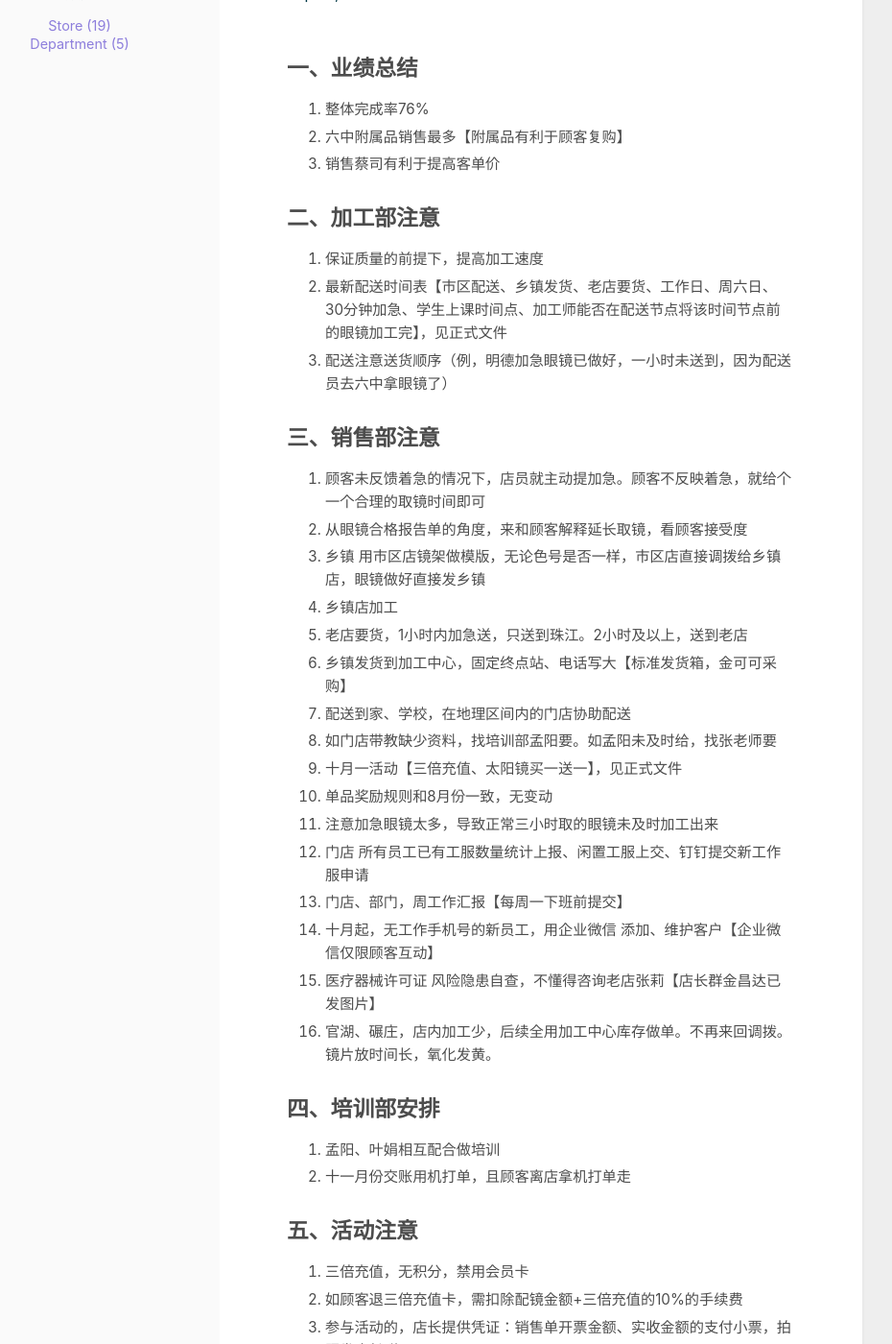
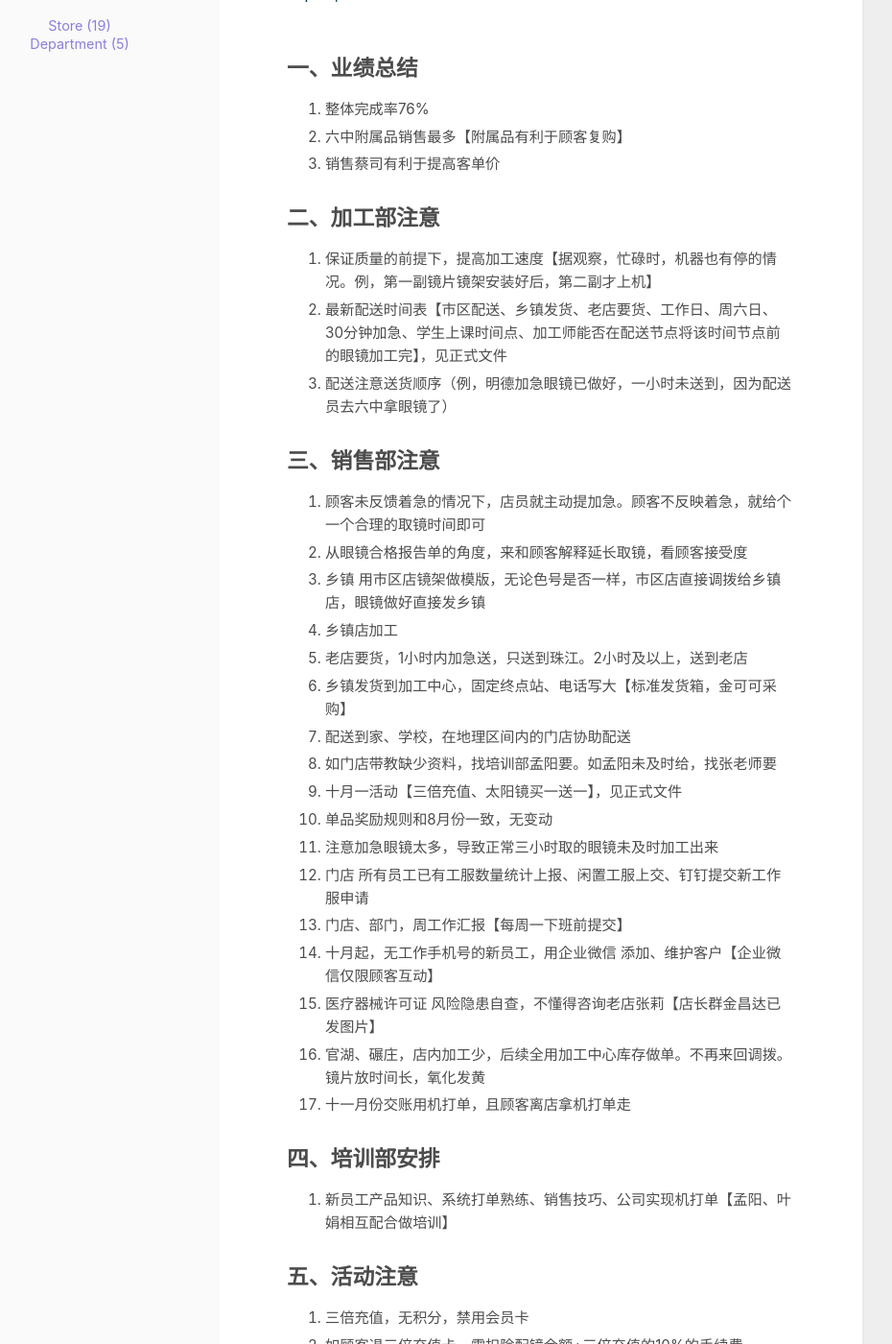
Before and after one commit to cuihuanhuan/srm, a Jekyll site: the page built from _posts/2022-09-26-220926.md, in a window 1280 px wide and 1400 px high, scrolled down 222 px. Shown: the whole window at 96% size, without its empty margins (221-1151 px from the left). Built offline with Jekyll 4.4.1, drawn with Linux system fonts in a browser that asks for light colours.

Commit message:
Update 2022-09-26-220926.md

```diff
--- a/_posts/2022-09-26-220926.md
+++ b/_posts/2022-09-26-220926.md
@@ -13,7 +13,7 @@ category: Store
 3. 销售蔡司有利于提高客单价
 
 ## 二、加工部注意
-1. 保证质量的前提下，提高加工速度
+1. 保证质量的前提下，提高加工速度【据观察，忙碌时，机器也有停的情况。例，第一副镜片镜架安装好后，第二副才上机】
 2. 最新配送时间表【市区配送、乡镇发货、老店要货、工作日、周六日、30分钟加急、学生上课时间点、加工师能否在配送节点将该时间节点前的眼镜加工完】，见正式文件
 3. 配送注意送货顺序（例，明德加急眼镜已做好，一小时未送到，因为配送员去六中拿眼镜了）
 
@@ -34,11 +34,11 @@ category: Store
 13. 门店、部门，周工作汇报【每周一下班前提交】
 14. 十月起，无工作手机号的新员工，用企业微信 添加、维护客户【企业微信仅限顾客互动】
 15. 医疗器械许可证 风险隐患自查，不懂得咨询老店张莉【店长群金昌达已发图片】
-16. 官湖、碾庄，店内加工少，后续全用加工中心库存做单。不再来回调拨。镜片放时间长，氧化发黄。
+16. 官湖、碾庄，店内加工少，后续全用加工中心库存做单。不再来回调拨。镜片放时间长，氧化发黄
+17. 十一月份交账用机打单，且顾客离店拿机打单走
 
 ## 四、培训部安排
-1. 孟阳、叶娟相互配合做培训
-2. 十一月份交账用机打单，且顾客离店拿机打单走
+1. 新员工产品知识、系统打单熟练、销售技巧、公司实现机打单【孟阳、叶娟相互配合做培训】
 
 ## 五、活动注意
 1. 三倍充值，无积分，禁用会员卡
```
